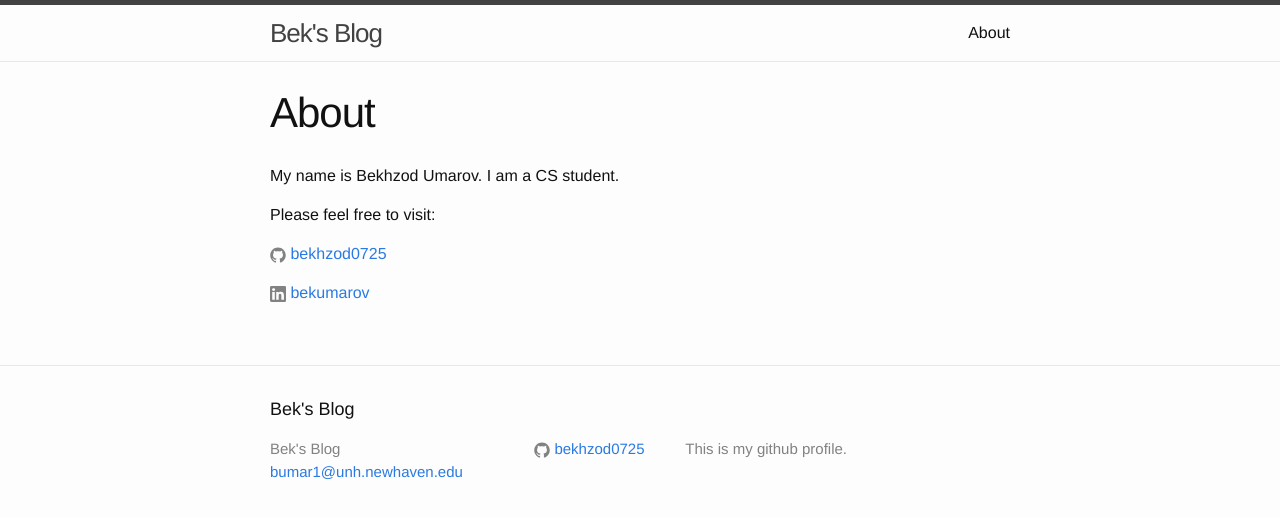
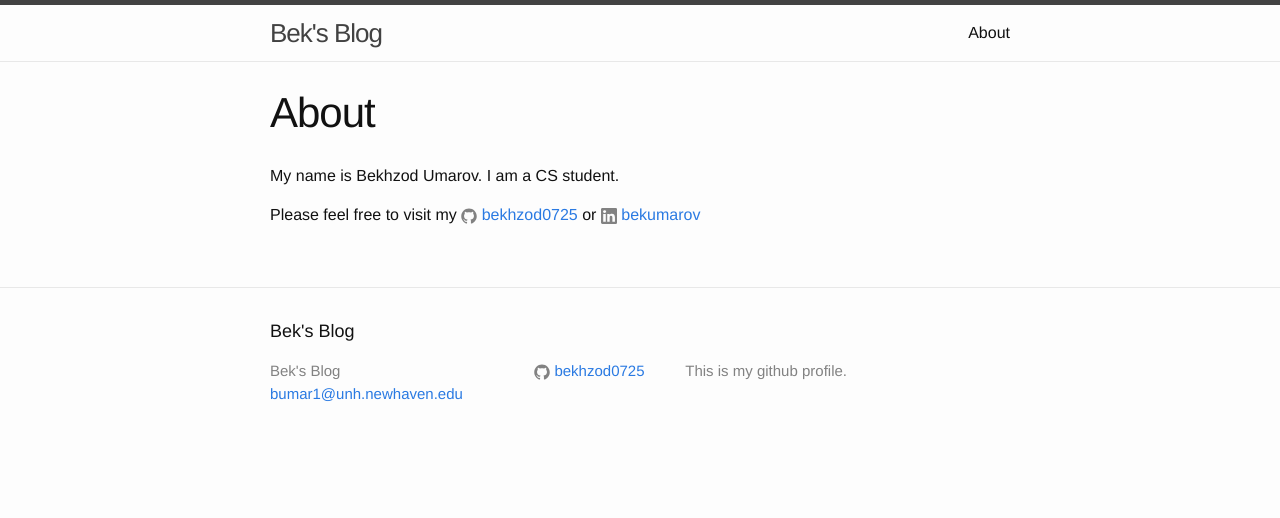
Before and after one commit to bekhzod0725/bekhzod0725.github.io, a Jekyll site: the page built from about.md, in a window 1280 px wide. Shown: the top 518 px of the page. Built offline with Jekyll 4.4.1, drawn with Linux system fonts in a browser that asks for light colours.

Commit message:
Initial commit

```diff
--- a/about.md
+++ b/about.md
@@ -6,8 +6,4 @@ permalink: /about/
 
 My name is Bekhzod Umarov. I am a CS student.
 
-Please feel free to visit:
-
-{% include icon-github.html username="bekhzod0725" %}
-
-{% include icon-linkedin.html publicname="bekumarov" %}
+Please feel free to visit my {% include icon-github.html username="bekhzod0725" %} or {% include icon-linkedin.html publicname="bekumarov" %}
```
